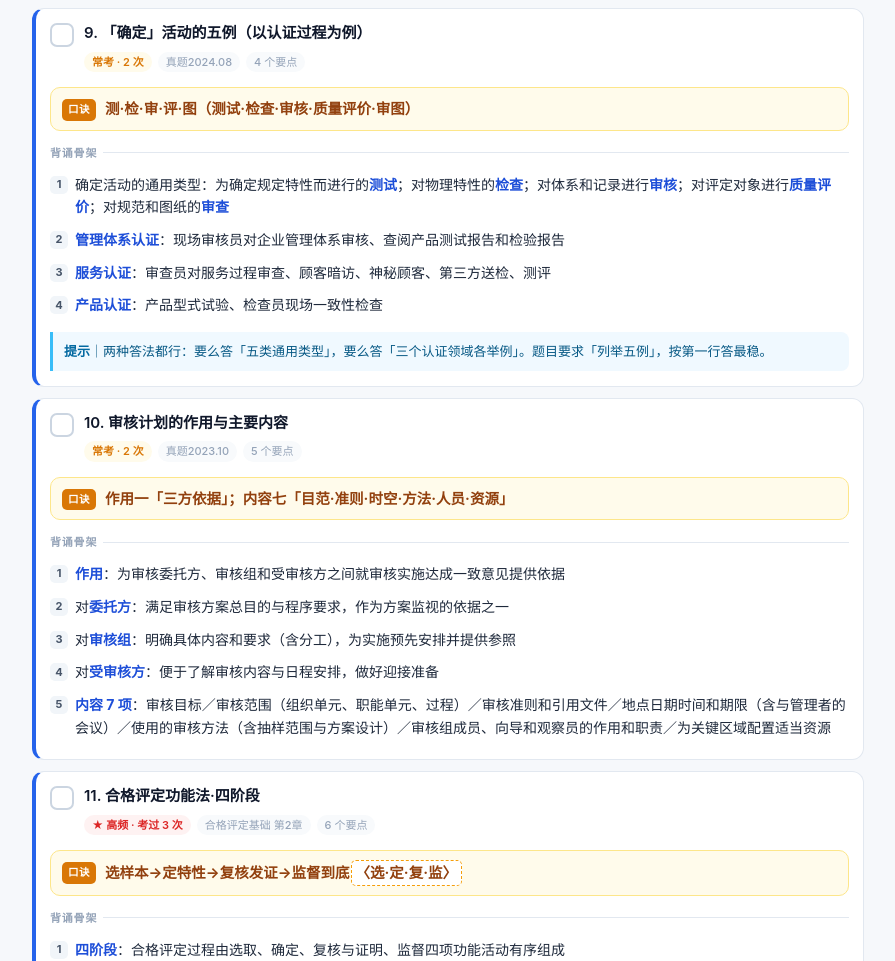
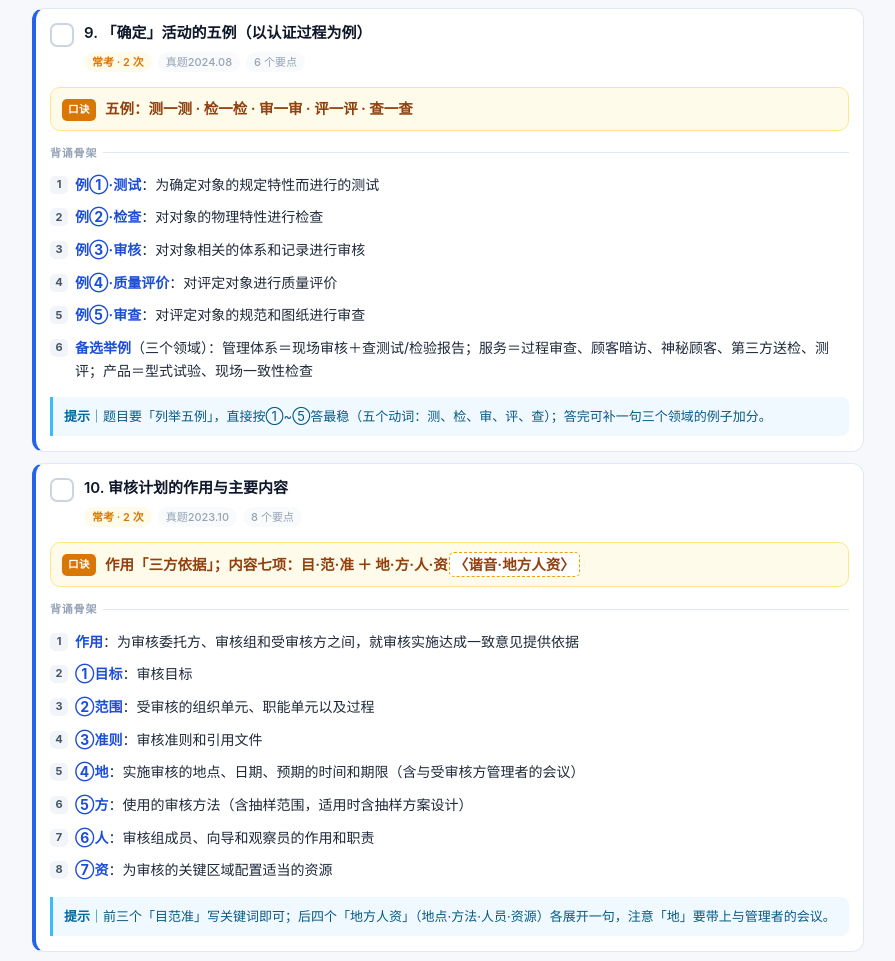
Before and after one commit to virgilyu1986/ccaa-review, a plain HTML site: page bibei.html in a window 1280 px wide. Shown: the part 5302-6263 px from the top of the page, without its empty margins (192-1087 px from the left). Drawn offline with Linux system fonts and the light colour scheme.

Commit message:
c1 第9/10条精修：五例拆条+重复动词口诀，审核计划七项拆条+「地方人资」谐音

```diff
--- a/bibei.html
+++ b/bibei.html
@@ -301,8 +301,8 @@ var DATA = {
   {"id":"c1_06","t":"有人员互动下的审核方式","freq":2,"src":"真题2024.12","mn":"现场「面谈＋抽样」，远程「交谈＋问卷」；面谈↔交谈，一字之差","pts":["<b>现场审核</b>（有人员互动）：进行面谈；在受审核方参与的情况下完成检查表和问卷；在受审核方参与的情况下进行文件评审；抽样","<b>远程审核</b>（借助交互式通信手段）：进行交谈；完成检查表和问卷；在受审核方参与的情况下进行文件评审","区别记忆：现场是「面谈」，远程是「交谈」——一字之差是采分点"]},
 {"id":"c1_07","t":"影响审核方案范围和详略程度的因素","freq":2,"src":"真题2024.03","mn":"六看：审多少 · 审多难 · 按什么审 · 以前怎样 · 沟通环境 · 谁在关注","pts":["每一次审核的<b>目标、范围、持续时间</b>和<b>审核次数</b>（适用时含审核后续活动）→ 本次审多大、审多久、审几次","受审核组织的<b>规模、性质</b>，以及审核活动的<b>数量、重要性、复杂性、相似性、地点</b>→ 对象越大、越杂、越分散，方案就应越详细","适用的<b>审核准则</b>→ 依据哪些标准、法规或合同要求","<b>以往审核结果</b>和以往<b>审核方案评审</b>的结果→ 上次查出过什么、方案评审提了什么","<b>语言、文化和社会因素</b>→ 沟通与理解成本（语言、习俗差异）","<b>相关方的关注点</b>→ 谁在关注、关注什么"],"tip":"教材《审核概论》P26-27。口诀「六看」按顺序对应 6 条，答题时每条先写关键词、再补一句理由。"},
 {"id":"c1_08","t":"决定审核组规模和组成时考虑的因素","freq":2,"src":"真题2024.08","mn":"五定：审什么审多久 · 单干还是联合 · 能力配不配 · 法规有硬要求吗 · 语言通不通","pts":["审核<b>目标、范围、准则</b>和<b>预计的审核时间</b>→ 审什么、按什么审、审多久","是否<b>结合、联合或一体化</b>审核→ 一次审多个体系或多方，需要更多专长搭配","实现审核目标所需的<b>审核组整体能力</b>→ 关键是全组「合起来」够，不是某个审核员强","<b>认证要求</b>（包括任何适用的法律、法规或合同要求）→ 法规、合同有硬性规定必须满足","<b>语言和文化</b>→ 能否顺畅沟通与理解"],"tip":"开头先写「审核组应整体上具备认证机构确定的审核能力」；教材《审核概论》P37/P196。与第 7 条区分：这里问的是「派几个人、什么专长」，不是「方案写多细」。"},
-  {"id":"c1_09","t":"「确定」活动的五例（以认证过程为例）","freq":2,"src":"真题2024.08","mn":"测·检·审·评·图（测试·检查·审核·质量评价·审图）","pts":["确定活动的通用类型：为确定规定特性而进行的<b>测试</b>；对物理特性的<b>检查</b>；对体系和记录进行<b>审核</b>；对评定对象进行<b>质量评价</b>；对规范和图纸的<b>审查</b>","<b>管理体系认证</b>：现场审核员对企业管理体系审核、查阅产品测试报告和检验报告","<b>服务认证</b>：审查员对服务过程审查、顾客暗访、神秘顾客、第三方送检、测评","<b>产品认证</b>：产品型式试验、检查员现场一致性检查"],"tip":"两种答法都行：要么答「五类通用类型」，要么答「三个认证领域各举例」。题目要求「列举五例」，按第一行答最稳。"},
-  {"id":"c1_10","t":"审核计划的作用与主要内容","freq":2,"src":"真题2023.10","mn":"作用一「三方依据」；内容七「目范·准则·时空·方法·人员·资源」","pts":["<b>作用</b>：为审核委托方、审核组和受审核方之间就审核实施达成一致意见提供依据","对<b>委托方</b>：满足审核方案总目的与程序要求，作为方案监视的依据之一","对<b>审核组</b>：明确具体内容和要求（含分工），为实施预先安排并提供参照","对<b>受审核方</b>：便于了解审核内容与日程安排，做好迎接准备","<b>内容 7 项</b>：审核目标／审核范围（组织单元、职能单元、过程）／审核准则和引用文件／地点日期时间和期限（含与管理者的会议）／使用的审核方法（含抽样范围与方案设计）／审核组成员、向导和观察员的作用和职责／为关键区域配置适当资源"]},
+{"id":"c1_09","t":"「确定」活动的五例（以认证过程为例）","freq":2,"src":"真题2024.08","mn":"五例：测一测 · 检一检 · 审一审 · 评一评 · 查一查","pts":["<b>例①·测试</b>：为确定对象的规定特性而进行的测试","<b>例②·检查</b>：对对象的物理特性进行检查","<b>例③·审核</b>：对对象相关的体系和记录进行审核","<b>例④·质量评价</b>：对评定对象进行质量评价","<b>例⑤·审查</b>：对评定对象的规范和图纸进行审查","<b>备选举例</b>（三个领域）：管理体系＝现场审核＋查测试/检验报告；服务＝过程审查、顾客暗访、神秘顾客、第三方送检、测评；产品＝型式试验、现场一致性检查"],"tip":"题目要「列举五例」，直接按①~⑤答最稳（五个动词：测、检、审、评、查）；答完可补一句三个领域的例子加分。"},
+{"id":"c1_10","t":"审核计划的作用与主要内容","freq":2,"src":"真题2023.10","mn":"作用「三方依据」；内容七项：目·范·准 ＋ 地·方·人·资〈谐音·地方人资〉","pts":["<b>作用</b>：为审核委托方、审核组和受审核方之间，就审核实施达成一致意见提供依据","<b>①目标</b>：审核目标","<b>②范围</b>：受审核的组织单元、职能单元以及过程","<b>③准则</b>：审核准则和引用文件","<b>④地</b>：实施审核的地点、日期、预期的时间和期限（含与受审核方管理者的会议）","<b>⑤方</b>：使用的审核方法（含抽样范围，适用时含抽样方案设计）","<b>⑥人</b>：审核组成员、向导和观察员的作用和职责","<b>⑦资</b>：为审核的关键区域配置适当的资源"],"tip":"前三个「目范准」写关键词即可；后四个「地方人资」（地点·方法·人员·资源）各展开一句，注意「地」要带上与管理者的会议。"},
   {"id":"c1_x01","t":"合格评定功能法·四阶段","freq":3,"src":"合格评定基础 第2章","mn":"选样本→定特性→复核发证→监督到底〈选·定·复·监〉","pts":["<b>四阶段</b>：合格评定过程由选取、确定、复核与证明、监督四项功能活动有序组成","<b>选取</b>：确定采用何种要求和方法、选取何种信息来评价、怎样从申请中确定范围和对象","<b>确定</b>：受理申请并完成选取策划后，对相关事项进一步核实确定，也称评价","<b>复核与证明</b>：验证、审查和决定对象的满足程度，把证据与准则要求比较","<b>监督</b>：认证方案有规定时才实施，含监督要求、活动、准则及与选取和证明的关联","<b>有序性</b>：四项功能活动按既定顺序组成，共同证实满足规定要求的需要"],"tip":"问四阶段内涵，按选取→确定→复核证明→监督逐段答"},
   {"id":"c1_x02","t":"认可与认证的区别·四点","freq":2,"src":"合格评定基础 第6章","mn":"认可 vs 认证：主体·客体·效力「三不同」，性质「一同」","pts":["<b>主体不同</b>：认可主体是权威机构、权限通常来自政府；认证主体是独立于供方和客户的第三方","<b>客体不同</b>：认可对象是合格评定机构；认证对象是产品、服务和管理体系","<b>效力不同</b>：认可是政府或其授权部门的第三方证明具权威性；认证是第三方书面保证具客观公正可信性","<b>性质相同</b>：认可与认证都既可以是强制性的，也可以是自愿性的","<b>两者联系</b>：认证机构是认可的重要客体，认可是对其能力的确认"],"tip":"前三点击异、第四点击同，别漏「性质相同」"},
   {"id":"c1_x03","t":"认证三类·产品服务体系","freq":2,"src":"合格评定基础 第4章","mn":"产品·服务·体系，认证三兄弟","pts":["<b>三种基本类型</b>：产品认证、服务认证、管理体系认证","<b>产品认证流程</b>：申请受理→选取策划→检测或工厂检查→复核与认证决定→发证→监督","<b>服务认证流程</b>：申请→服务特性测评（检验检测暗访）→复核决定→发证→监督","<b>体系认证流程</b>：申请评审→审核方案策划→文件与现场审核→认证决定→发证→监督再认证","<b>共同点</b>：均按合格评定功能法四阶段运行，以证书、报告、标志等公示性证明输出结果"],"tip":"先答三类，再按申请评价决定发证监督讲流程"},
```
